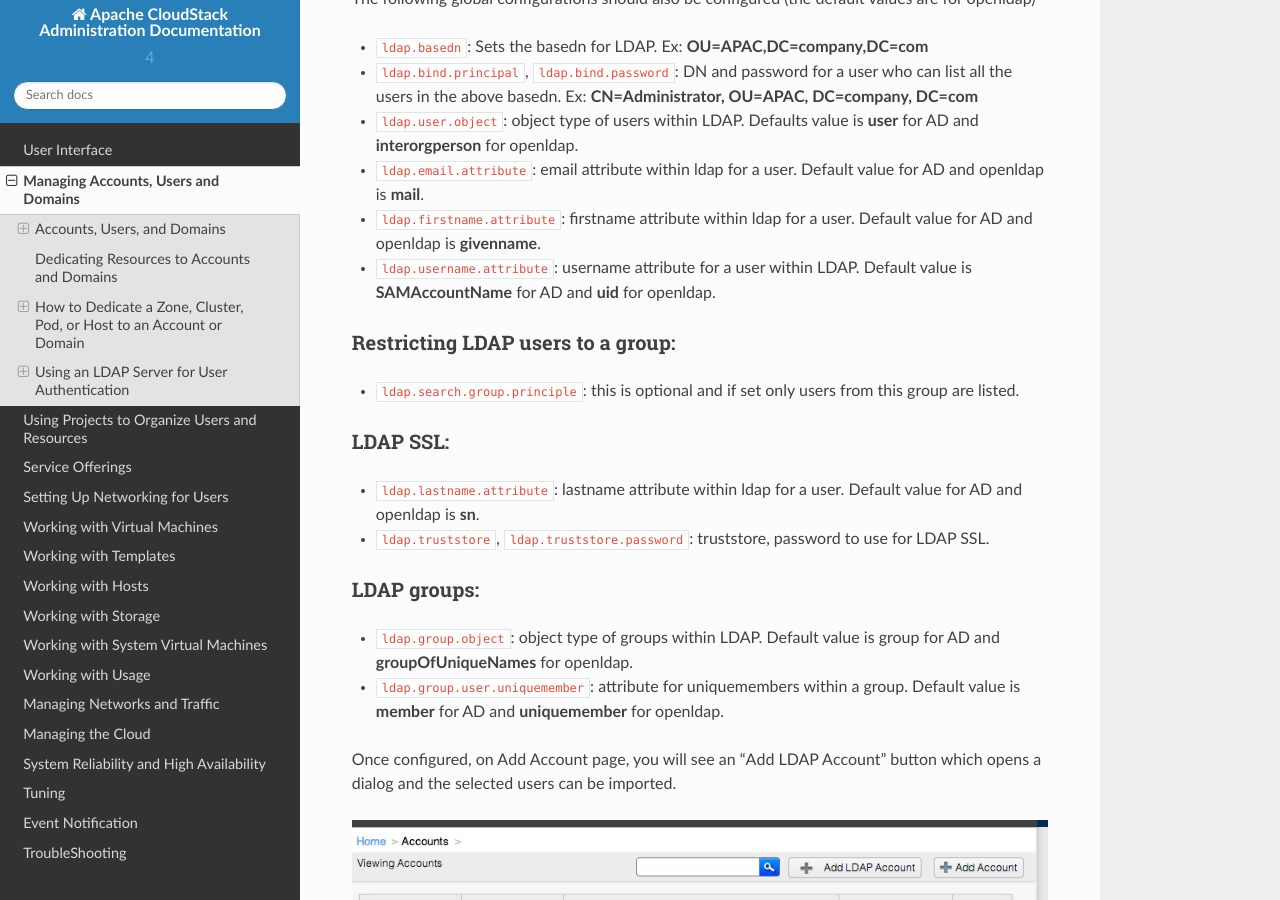
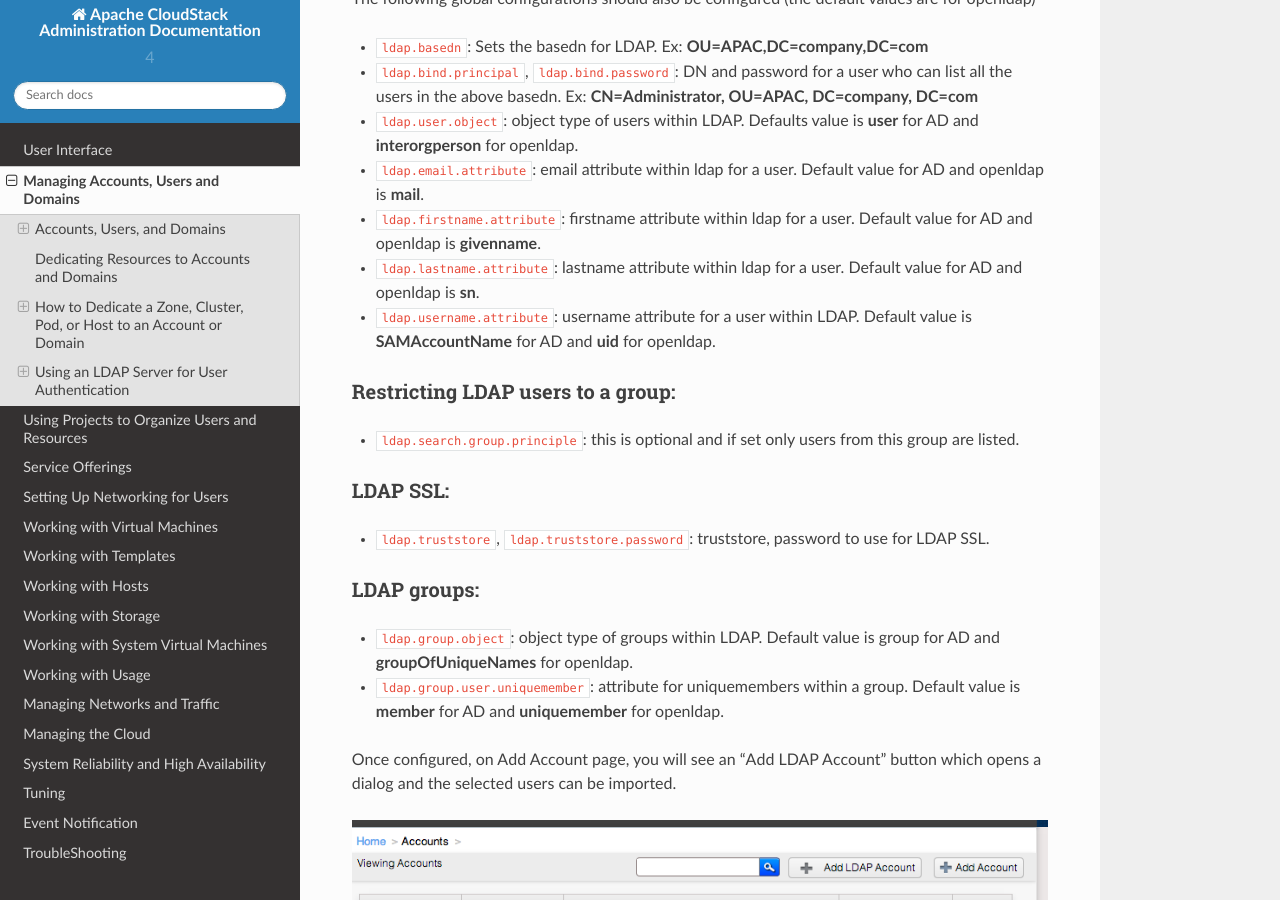
Before and after one commit to apache/cloudstack-docs-admin, a Sphinx documentation site: the page built from source/accounts.rst, in a window 1280 px wide and 900 px high, scrolled down 3360 px. Built offline with Sphinx 7.4.7 and the Read the Docs theme 2.0.0, drawn with Linux system fonts in a browser that asks for light colours; part of the change alters nothing that is shown.

```diff
--- a/source/accounts.rst
+++ b/source/accounts.rst
@@ -218,6 +218,9 @@ default values are for openldap)
 -  ``ldap.firstname.attribute``: firstname attribute within ldap for a user.
    Default value for AD and openldap is **givenname**.
 
+-  ``ldap.lastname.attribute``: lastname attribute within ldap for a user.
+   Default value for AD and openldap is **sn**.
+
 -  ``ldap.username.attribute``: username attribute for a user within LDAP.
    Default value is **SAMAccountName** for AD and **uid** for openldap.
 
@@ -231,9 +234,6 @@ Restricting LDAP users to a group:
 
 LDAP SSL:
 ~~~~~~~~~
-
--  ``ldap.lastname.attribute``: lastname attribute within ldap for a user.
-   Default value for AD and openldap is **sn**.
 
 -  ``ldap.truststore``, ``ldap.truststore.password``:	truststore, password
    to use for LDAP SSL.
```
